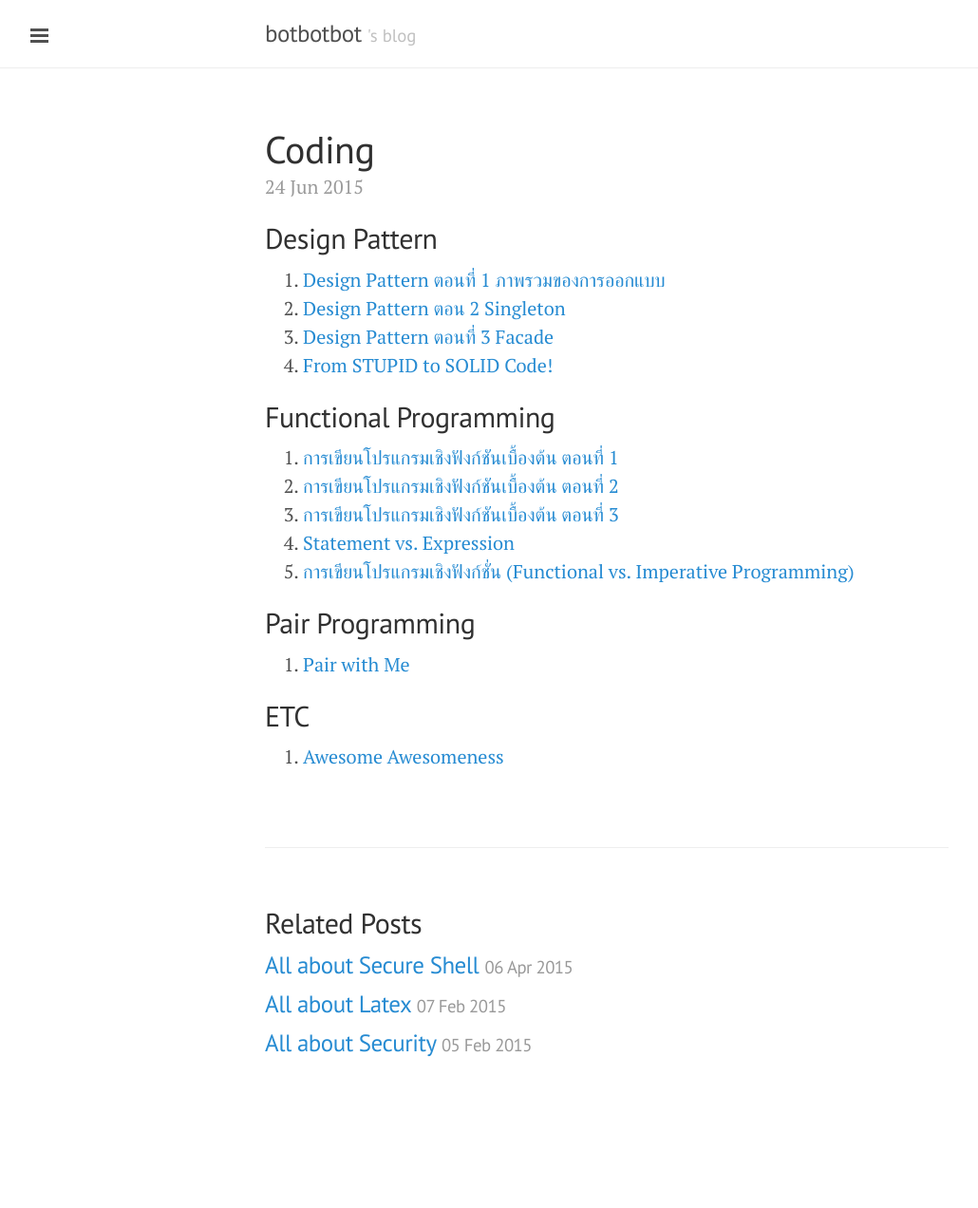
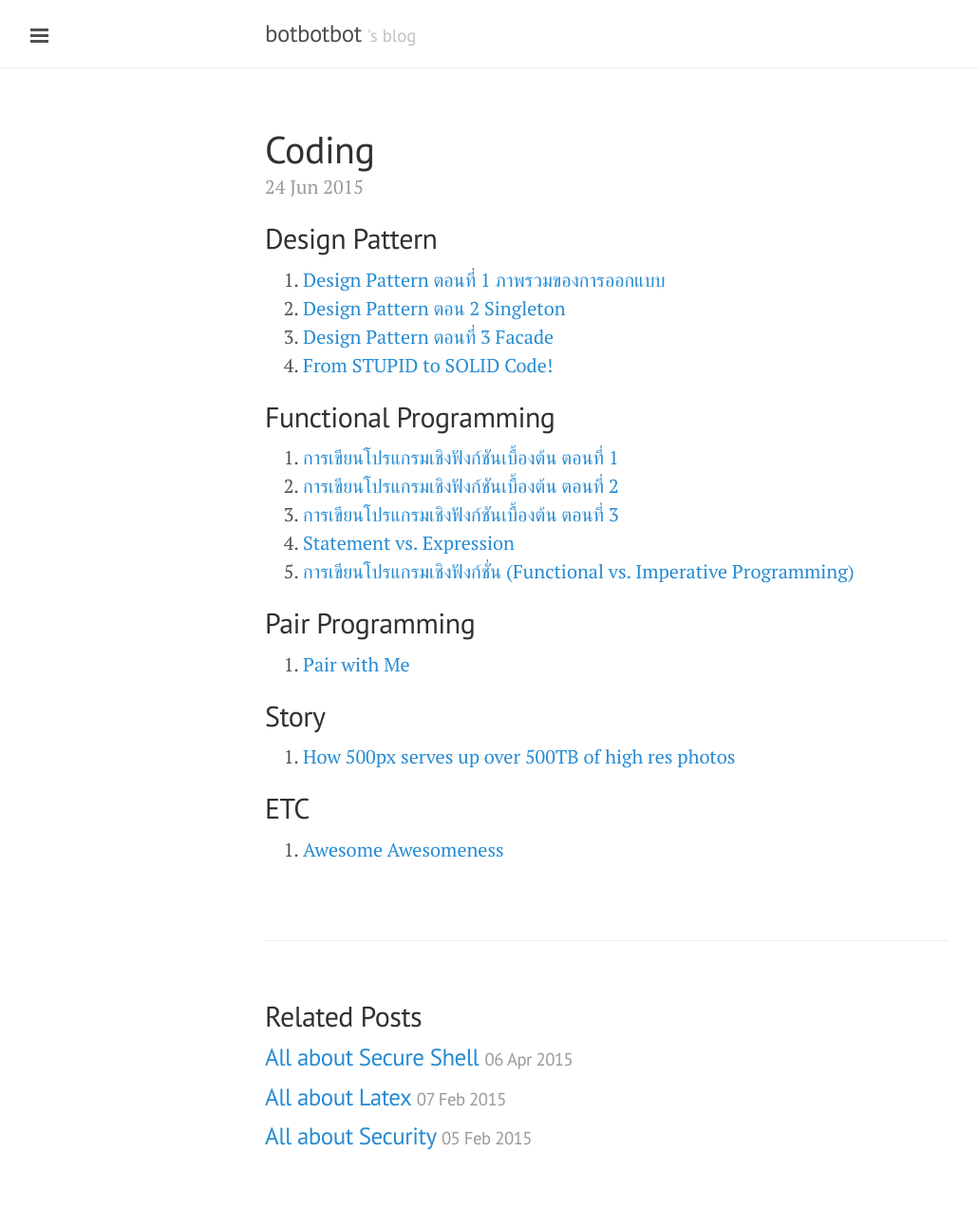
Before and after one commit to ibotdotout/ibotdotout.github.io, a Jekyll site: the page built from _posts/2015-06-24-coding.md, in a window 1280 px wide. Shown: the whole page at 95% size, without its empty margins (1-1031 px from the left). Built offline with Jekyll 4.4.1, drawn with Linux system fonts in a browser that asks for light colours; Markdown is read by kramdown in place of the engine named in the settings; before the commit the page ends 1175 px from its top, so only the background shows below that.

Commit message:
add story about 500px

```diff
--- a/_posts/2015-06-24-coding.md
+++ b/_posts/2015-06-24-coding.md
@@ -25,6 +25,10 @@ permalink: coding
 ## Pair Programming
 1. [Pair with Me](http://www.pairprogramwith.me)
 
+## Story
+1. [How 500px serves up over 500TB of high res
+   photos](http://stackshare.io/500px/how-500px-serves-up-over-500tb-of-high-res-photos)
+
 ## ETC
 1. [Awesome
    Awesomeness](https://github.com/bayandin/awesome-awesomeness)
```
